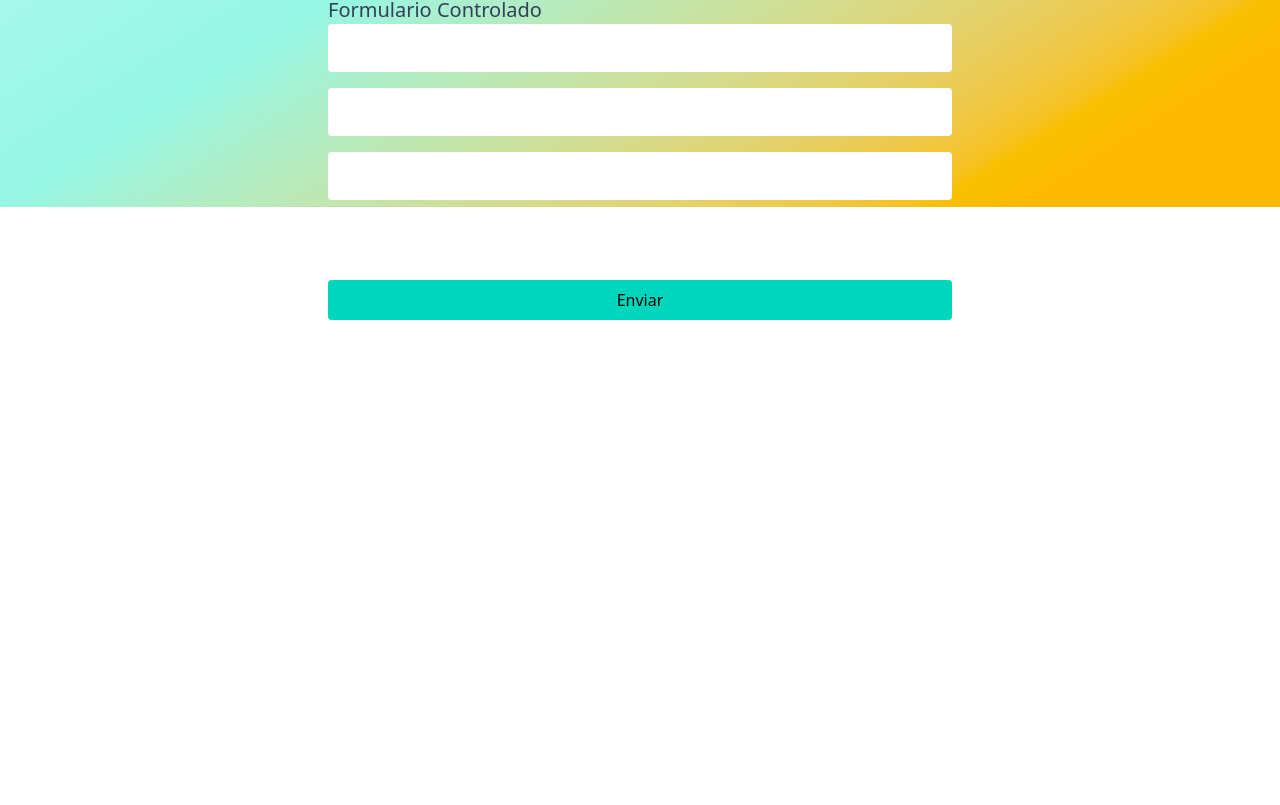
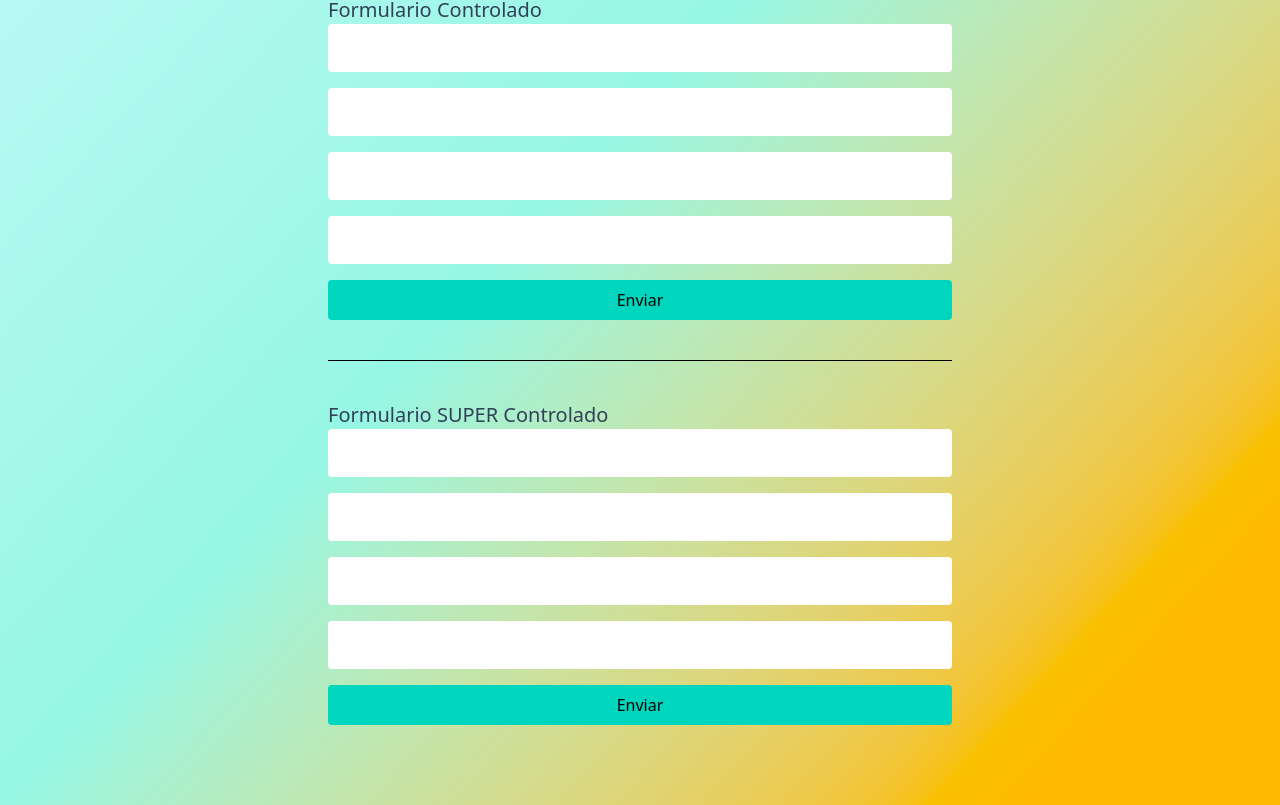
Before and after one commit to bdiazc90/contact-manager-301n5, a React (Vite) app: page /test in a window 1280 px wide. Shown: the part 593-1398 px from the top of the page. Before the commit the page ends 913 px from the top, so only its background shows below. Built offline with nearby package versions, Linux system fonts and the light colour scheme.

Commit message:
class 07 - 2

```diff
--- a/index.html
+++ b/index.html
@@ -7,7 +7,7 @@
     <title>contact-manager-301n5</title>
   </head>
   <body>
-    <div id="root" class="bg-linear-to-br from-cyan-100 via-teal-200 to-90% to-amber-400 h-screen"></div>
+    <div id="root"></div>
     <script type="module" src="/src/main.jsx"></script>
   </body>
 </html>
--- a/src/App.jsx
+++ b/src/App.jsx
@@ -39,7 +39,7 @@ function App() {
   const [favoriteContact, setFavoriteContact] = useState("Bruno");
 
   return (
-    <>
+    <div className='bg-linear-to-br from-cyan-100 via-teal-200 to-90% to-amber-400 min-h-screen'>
       <Header favoriteContact={favoriteContact} />
 
       <div className="pt-20 px-6 max-w-2xl mx-auto mb-6">
@@ -63,7 +63,7 @@ function App() {
         {/* 404 */}
         <Route path="*" element={<NotFoundPage />} />
       </Routes>
-    </>
+    </div>
   )
 }
 
--- a/src/pages/test-page.jsx
+++ b/src/pages/test-page.jsx
@@ -1,11 +1,13 @@
+import { useState } from "react";
+
 import { createContact } from "../services/contactService.js";
 
 export default function TestPage() {
 
+    // Formulario controlado:
     async function handleSubmit(event) {
         event.preventDefault(); // Evitar el comportamiento por defecto del formulario
         console.log("Formulario controlado NO hizo un request");
-
         const { fullname, phonenumber, email, type } = event.target;
         const formData = {
             fullname: fullname.value,
@@ -13,16 +15,40 @@ export default function TestPage() {
             email: email.value,
             type: type.value
         };
-
         console.log("Datos del formulario:", formData);
         console.log("Enviando datos al backend...");
         await createContact(formData);
         console.log("Datos enviados correctamente.");
     }
 
+    // Formulario SUPER controlado:
+    const [inputs, setInputs] = useState({
+        fullname: "",
+        phonenumber: "",
+        email: "",
+        type: ""
+    });
+
+    function handleInput(event) {
+        const { name, value } = event.target;
+        console.log(`Input cambiado: ${name} = ${value}`);
+        setInputs({
+            ...inputs,
+            [name]: value
+        });
+    }
+
+    async function handleSubmitNoForm() {
+        console.log("Formulario SUPER controlado NO hizo un request");
+        console.log("Datos del formulario:", inputs);
+        console.log("Enviando datos al backend...");
+        await createContact(inputs);
+        console.log("Datos enviados correctamente.");
+    }
+
 
     return (
-        <main className="pt-20 px-6 max-w-2xl mx-auto">
+        <main className="py-20 px-6 max-w-2xl mx-auto">
             <h1 className="text-3xl font-bold text-slate-800 mb-6">Test Page</h1>
             <article className="space-y-10">
                 <section>
@@ -52,6 +78,21 @@ export default function TestPage() {
                         </div>
                     </form>
                 </section>
+                <hr />
+                <section>
+                    <h2 className="text-xl text-slate-700">Formulario SUPER Controlado</h2>
+
+                        <div className="flex flex-col space-y-4">
+
+                            <input onChange={handleInput} type="text" name="fullname" id="fullname" className="h-12 bg-white rounded text-xl font-bold" />
+                            <input onChange={handleInput} type="text" name="phonenumber" id="phonenumber" className="h-12 bg-white rounded text-xl font-bold" />
+                            <input onChange={handleInput} type="email" name="email" id="email" className="h-12 bg-white rounded text-xl font-bold" />
+                            <input onChange={handleInput} type="text" name="type" id="type" className="h-12 bg-white rounded text-xl font-bold" />
+
+                            <button type="submit" className="bg-teal-400 p-2 rounded" onClick={handleSubmitNoForm}>Enviar</button>
+                        </div>
+
+                </section>
             </article>
         </main>
     );
```
Lines whose indentation alone changed are shown as unchanged.
